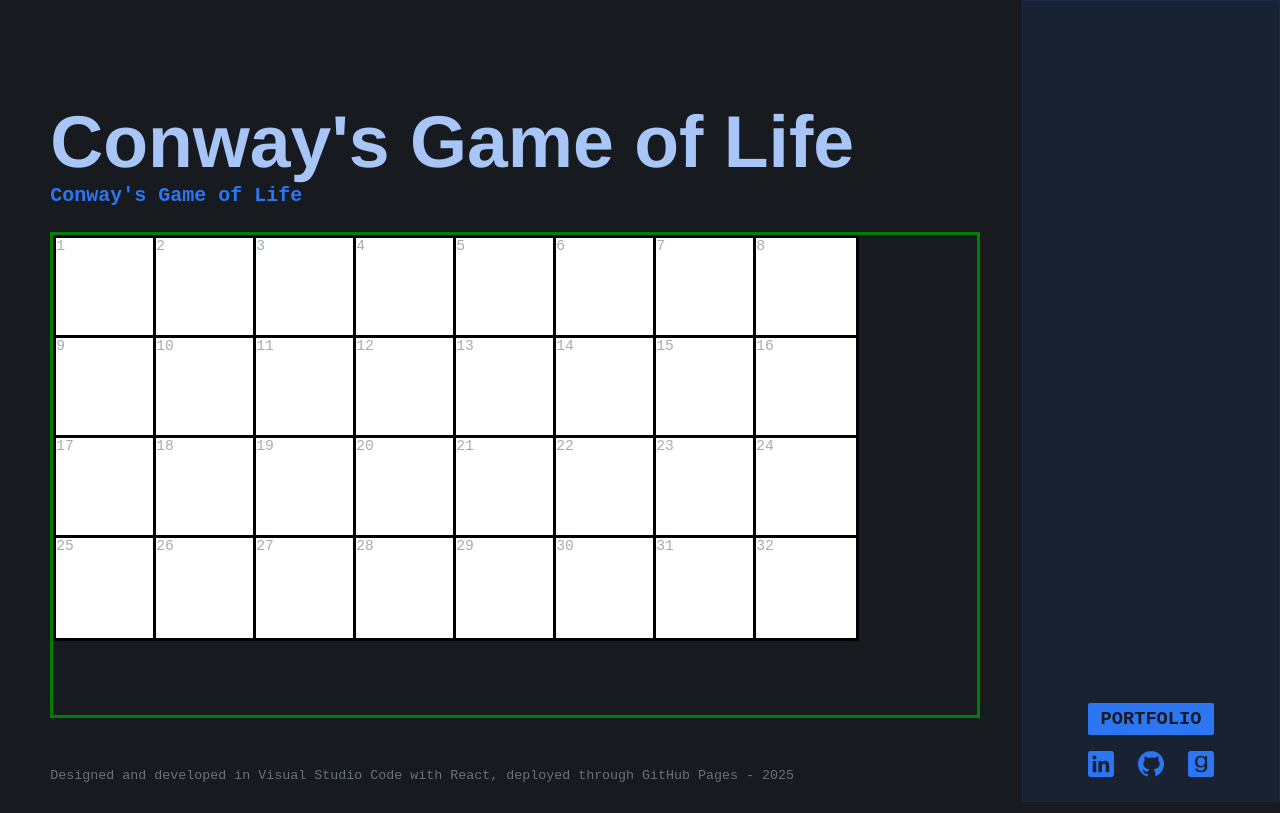
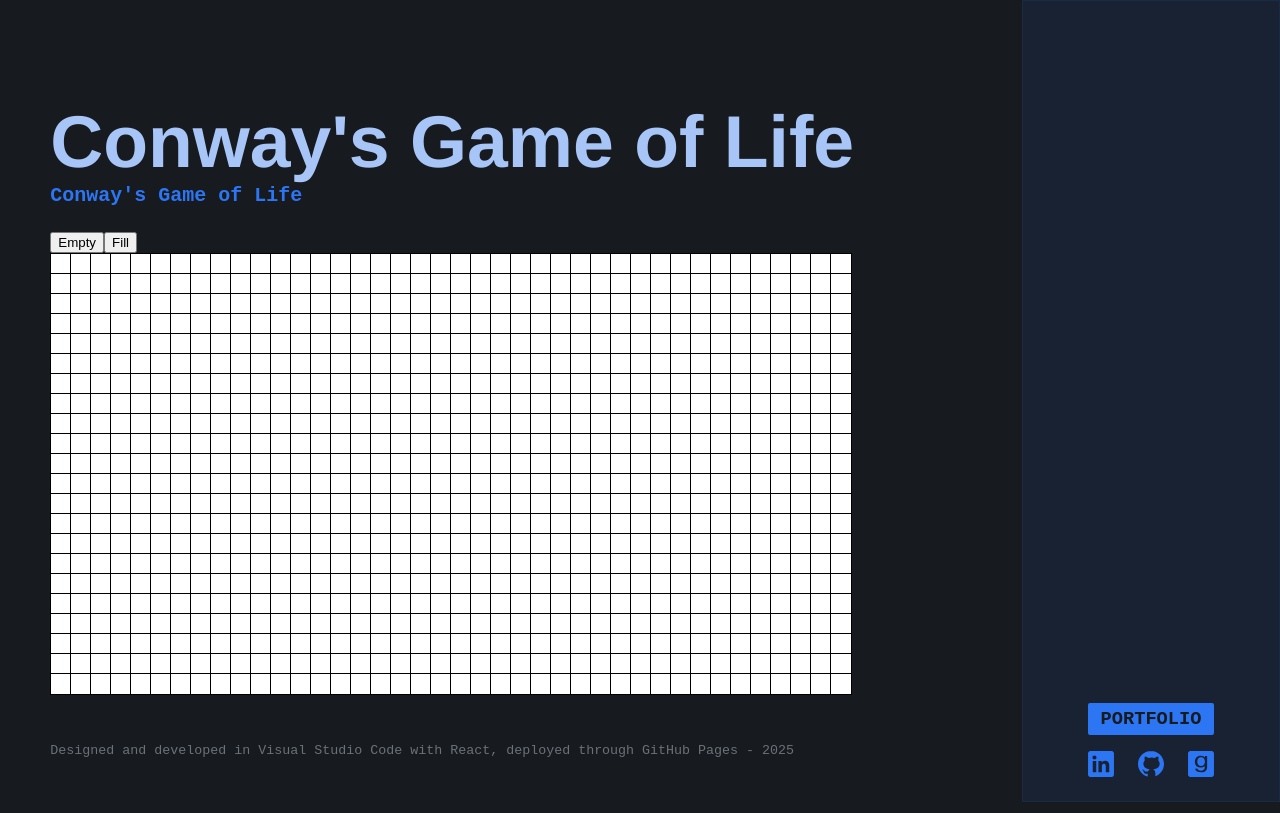
Before and after one commit to callumSharman/conways-react, a React (Create React App) app: page / in a window 1280 px wide. Built offline with nearby package versions, Linux system fonts and the light colour scheme.

Commit message:
simplified project/furthered cell creation

```diff
--- a/src/App.js
+++ b/src/App.js
@@ -1,24 +1,9 @@
 import './App.css';
-import { useState, useEffect } from 'react';
 import Menu from './components/Menu/index.js';
 import GameBoard from './components/GameBoard/index.js';
 
 
 function App() {
-
-  const [inMobileMode, setInMobileMode] = useState(false);
-
-  useEffect(() => {
-    const handleResize = () => {
-      if(window.innerWidth <= 768) setInMobileMode(true);
-      else setInMobileMode(false);
-    }
-    handleResize();
-    window.addEventListener('resize', handleResize);
-    return () => {
-      window.removeEventListener('resize', handleResize);
-    };
-  }, []);
 
   return (
   <div className="App">
@@ -29,7 +14,7 @@ function App() {
           <h1>Conway's Game of Life</h1>
           <h2>Conway's Game of Life</h2>
           <p></p>
-          <GameBoard numCols={8} numRows={4}></GameBoard>
+          <GameBoard numRows={22} numCols={40}></GameBoard>
 
           <div className='section' id='footer'>
             Designed and developed in Visual Studio Code with React, deployed through GitHub Pages - 2025
--- a/src/components/GameBoard/index.css
+++ b/src/components/GameBoard/index.css
@@ -1,15 +1,11 @@
 .grid{
   display: grid;
   width: 100%;
-  height: 60vh;
-  border: solid;
-  border-color: green;
 }
 
 .cell{
   border: solid;
   border-color: black;
-  width: 100px;
-  height: 100px;
   background-color: white;
+  border-width: 1px;
 }
--- a/src/components/GameBoard/index.js
+++ b/src/components/GameBoard/index.js
@@ -1,17 +1,41 @@
 import './index.css'
+import { useRef, useState } from 'react';
 
 function GameBoard({numRows, numCols}){
 
+  const [cellsArr, setCells] = useState(Array(numRows*numCols).fill(0));
+  const gridRef = useRef(null);
+  const minCellWidth = 20; // minimum width of a cell
+  const [cellWidth, setCellWidth] = useState(minCellWidth);
+
+  // const cells = Array.from({ length: numRows*numCols }, (_, index) => (
+  //   <div className='cell' style={{width: cellWidth, height: cellWidth}}></div>
+  // ));
 
 
-  const cells = Array.from({ length: numRows*numCols }, (_, index) => (
-    <div className='cell'>{index + 1}</div>
-  ));
+  // 1 is alive, 0 is dead
+  const cells = cellsArr.map((isAlive, index) => {
+    return <div className='cell' style={{width: cellWidth, height: cellWidth, backgroundColor: isAlive ? 'black' : 'white'}}></div>
+  });
+
+
+  const emptyGrid = () => {
+
+    const newArray = Array.from(cellsArr).fill(0);
+    setCells(newArray);
+  }
+  const fillGrid = () => {
+
+    const newArray = Array.from(cellsArr).fill(1);
+    setCells(newArray);
+  }
 
   return(
     <>
-      <div className='grid' style={{gridTemplateColumns: `repeat(${numCols}, 100px)`,
-                                    gridTemplateRows: `repeat(${numRows}, 100px)`,
+      <button onClick={() => {emptyGrid()}}>Empty</button>
+      <button onClick={() => {fillGrid()}}>Fill</button>
+      <div className='grid' id='gameGrid' ref={gridRef} style={{gridTemplateColumns: `repeat(${numCols}, ${cellWidth}px)`,
+                                    gridTemplateRows: `repeat(${numRows}, ${cellWidth}px)`,
       }}>
 
         {cells}
```
